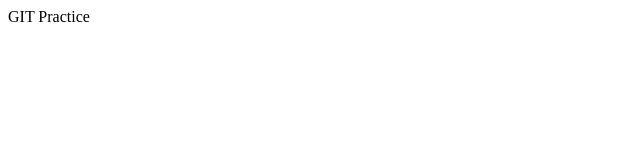
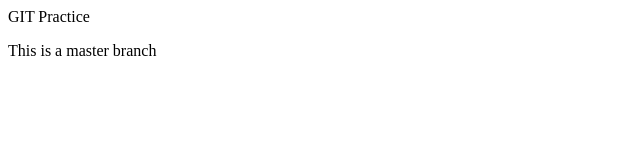
Before and after one commit to sivakumar123456789/git-basic-tutorials, a plain HTML site: page index.html in a window 1280 px wide. Shown: the whole page, without its empty margins (0-640 px from the left). Drawn offline with Linux system fonts and the light colour scheme.

Commit message:
added description

```diff
--- a/index.html
+++ b/index.html
@@ -6,5 +6,6 @@
 	</head>
 	<body>
 		<p>GIT Practice</p>
+		<p>This is a master branch</p>
 	</body>
 </html>
```
